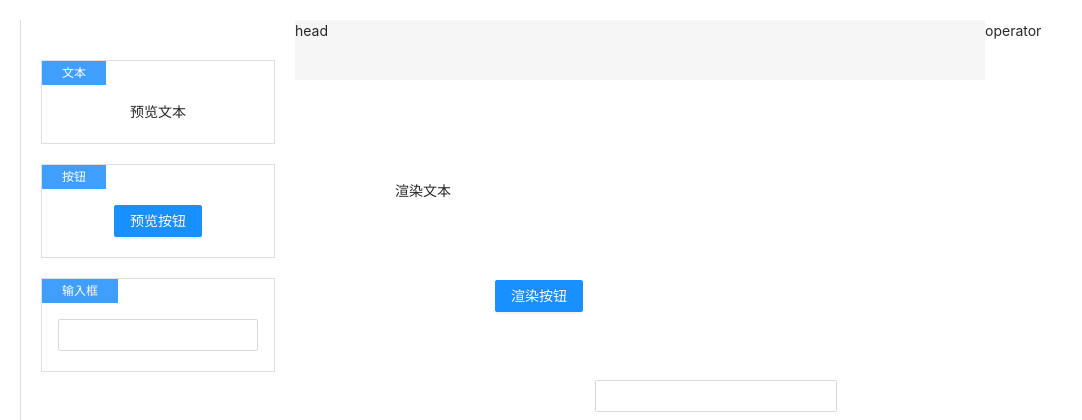
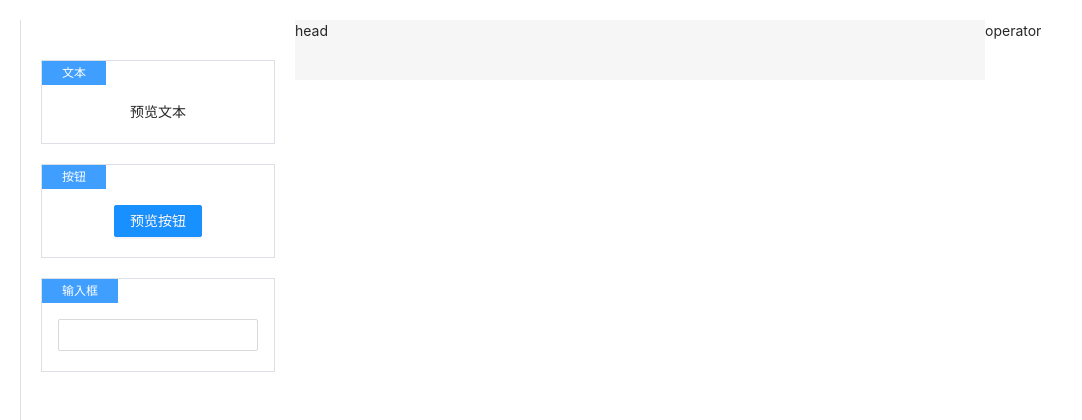
Before and after one commit to monody517/react-visual-editor-tutorial, a React (Vite) app: page / in a window 1280 px wide. Shown: the top 420 px of the page, without its empty margins (0-1082 px from the left). Built offline with nearby package versions, Linux system fonts and the light colour scheme.

Commit message:
从左侧拖拽一个组件到容器中，新增一个block

```diff
--- a/src/App.tsx
+++ b/src/App.tsx
@@ -54,23 +54,7 @@ export default () => {
         width: 1000,
         height: 500
       },
-      blocks: [
-        {
-          componentKey: 'text',
-          top: 100,
-          left: 100
-        },
-        {
-          componentKey: 'button',
-          top: 200,
-          left: 200
-        },
-        {
-          componentKey: 'input',
-          top: 300,
-          left: 300
-        },
-      ],
+      blocks: [],
     }
     return val
   })
--- a/src/packages/ReactVisualEditor.tsx
+++ b/src/packages/ReactVisualEditor.tsx
@@ -1,31 +1,91 @@
 import './ReactVisualEditor.scss'
-import {ReactVisualEditorConfig, ReactVisualEditorValue} from './ReactVisualEditor.utils'
-import {useMemo} from "react";
+import {
+  creatVisualBlock,
+  ReactVisualEditorComponent,
+  ReactVisualEditorConfig,
+  ReactVisualEditorValue
+} from './ReactVisualEditor.utils'
+import {useMemo, useRef} from "react";
 import {ReactVisualEditorBlocks} from "./ReactVisualEditorBlocks";
+import {useCallbackRef} from "./hook/useCallbackRefs";
+
 
 export const ReactVisualEditor: React.FC<{
   value: ReactVisualEditorValue, // 编辑器编辑的数据类型
   onChange: (val: ReactVisualEditorValue) => void,
   config: ReactVisualEditorConfig  // 组件数据类型，包括Map，Array，以及注册一个组件的方法
 }> = (props) => {
-  console.log(props);
-  // @ts-ignore
 
-  const containerStyle = useMemo(() => {
+  const containerRef = useRef({} as HTMLDivElement)
+
+  const dragData = useRef({
+    dragComponent: null as null | ReactVisualEditorComponent
+  })
+
+  const containerStyle = useMemo(() => { // 整个container的样式，由App中的editorValue值确定
     return {
       height: `${props.value.container.height}px`,
       width: `${props.value.container.width}px`
     }
   }, [props.value.container.width, props.value.container.height])
 
-  console.log('props.value.blocks', props.value.blocks)
+  const menuDraggier = ( // 拖拽事件
+    () => {
+      const block = {
+        dragstart: useCallbackRef((e: React.DragEvent<HTMLDivElement>, dragComponent: ReactVisualEditorComponent) => {
+          containerRef.current.addEventListener('dragenter', container.dragenter)
+          containerRef.current.addEventListener('dragover', container.dragover)
+          containerRef.current.addEventListener('dragleave', container.dragleave)
+          containerRef.current.addEventListener('drop', container.drop)
+          dragData.current.dragComponent = dragComponent
+        }),
+        dragend: useCallbackRef((e: React.DragEvent<HTMLDivElement>) => {
+          containerRef.current.removeEventListener('dragenter', container.dragenter)
+          containerRef.current.removeEventListener('dragover', container.dragover)
+          containerRef.current.removeEventListener('dragleave', container.dragleave)
+          containerRef.current.removeEventListener('drop', container.drop)
+        })
+      }
+      const container = {
+        dragenter: useCallbackRef((e: DragEvent) => {
+          e.dataTransfer!.dropEffect = 'move'
+        }),
+        dragover: useCallbackRef((e: DragEvent) => {
+          e.preventDefault()
+        }),
+        dragleave: useCallbackRef((e: DragEvent) => {
+          e.dataTransfer!.dropEffect = 'none'
+        }),
+        drop: useCallbackRef((e: DragEvent) => {
+          console.log('新增block', dragData.current.dragComponent)
+          props.onChange({
+            ...props.value,
+            blocks: [
+              ...props.value.blocks,
+              creatVisualBlock({
+                top: e.offsetY,
+                left: e.offsetX,
+                component: dragData.current.dragComponent!
+              })
+            ]
+          })
+        })
+      }
+      return block
+    })()
 
   return (
     <div className="react-visual-editor">
       <div className="react-visual-editor-menu">
         {props.config.componentArray.map((component, index) => {
+
           return (
-            <div className="react-visual-editor-menu-item" key={index}>
+            <div className="react-visual-editor-menu-item"
+                 key={index}
+                 draggable
+                 onDragStart={e => menuDraggier.dragstart(e, component)}
+                 onDragEnd={menuDraggier.dragend}
+            >
               {component.preview()}
               <div className="react-visual-editor-menu-item-name">
                 {component.name}
@@ -37,7 +97,7 @@ export const ReactVisualEditor: React.FC<{
       <div className="react-visual-editor-head">head</div>
       <div className="react-visual-editor-operator">operator</div>
       <div className="react-visual-editor-body">
-        <div className="react-visual-editor-container" style={containerStyle}>
+        <div className="react-visual-editor-container" style={containerStyle} ref={containerRef}>
           {props.value.blocks.map((item, index) => {
             return (
               <ReactVisualEditorBlocks
--- a/src/packages/ReactVisualEditor.utils.tsx
+++ b/src/packages/ReactVisualEditor.utils.tsx
@@ -1,10 +1,31 @@
 /**
  * 容器内每个元素的数据类型
  */
-export interface ReactVisualEditorBlock{
+export interface ReactVisualEditorBlock {
   componentKey: string,   // component对象中的key，通过这个来找到visual config中的component
   top: number,    // component对象的top值
   left: number,   // component对象的left值
+}
+
+/**
+ * 创建一个block数据
+ */
+export function creatVisualBlock(
+  {
+    top,
+    left,
+    component,
+  }: {
+    top: number,
+    left: number,
+    component: ReactVisualEditorComponent
+  }
+):ReactVisualEditorBlock {
+    return {
+      componentKey: component.key,
+      top,
+      left
+    }
 }
 
 /**
@@ -60,4 +81,4 @@ export function createVisualConfig() {
   }
 }
 
-export type ReactVisualEditorConfig  = ReturnType<typeof createVisualConfig>
+export type ReactVisualEditorConfig = ReturnType<typeof createVisualConfig>
--- a/src/packages/ReactVisualEditorBlocks.tsx
+++ b/src/packages/ReactVisualEditorBlocks.tsx
@@ -1,3 +1,5 @@
+/** container中的每一个子组件，在这里设置了样式和渲染函数 */
+
 import {ReactVisualEditorBlock, ReactVisualEditorConfig} from "./ReactVisualEditor.utils";
 import {useMemo} from "react";
 
@@ -6,7 +8,7 @@ export const ReactVisualEditorBlocks: React.FC<{
   config: ReactVisualEditorConfig
 }> = (props) => {
 
-  const style = useMemo(() => {
+  const style = useMemo(() => { // 可拖拽组件的样式，由App的editorValue中的block确定，主要确定位置
     return {
       top: `${props.block.top}px`,
       left: `${props.block.left}px`
@@ -16,10 +18,8 @@ export const ReactVisualEditorBlocks: React.FC<{
   const component = props.config.componentMap[props.block.componentKey]
   let render: any;
   if(component){
-    render = component.render()
+    render = component.render() // 渲染函数
   }
-
-  console.log('style',style)
 
   return (
     <div className="react-visual-editor-block" style={style}>
```
Lines whose indentation alone changed are shown as unchanged.
